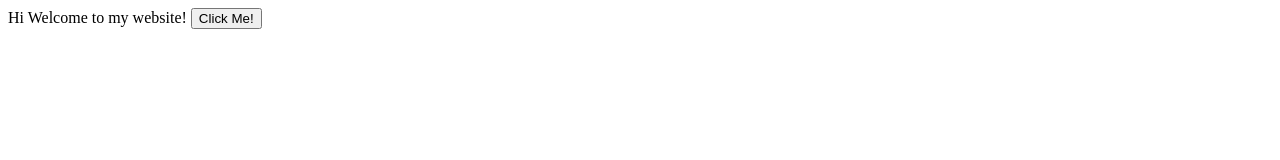
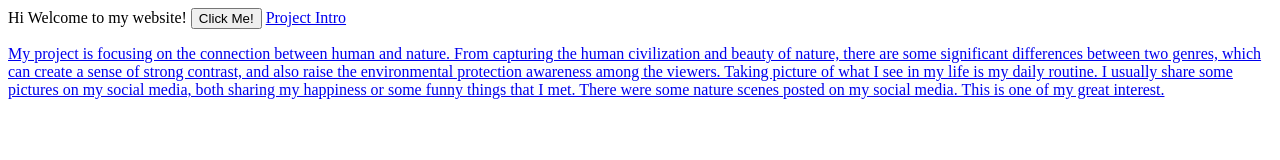
Before and after one commit to Joe-Lin2002/DMS103Proj, a plain HTML site: page index.html in a window 1280 px wide. Drawn offline with Linux system fonts and the light colour scheme.

Commit message:
Update index.html

```diff
--- a/index.html
+++ b/index.html
@@ -1,6 +1,17 @@
 <html>
   <body>
-  Hi Welcome to my website!
+    Hi Welcome to my website!
     <button href="https://youtu.be/dQw4w9WgXcQ">Click Me!</button>
+
+    <a /href="Story.html> Click here to my game</a>
+
+              <h1>Project Intro</h1>
+              <p>
+              My project is focusing on the connection between human and nature. From capturing the human civilization and beauty of nature, there are some significant differences between two genres, which can create a sense of strong contrast, and also raise the environmental protection awareness among the viewers.
+
+Taking picture of what I see in my life is my daily routine. I usually share some pictures on my social media, both sharing my happiness or some funny things that I met. There were some nature scenes posted on my social media. This is one of my great interest.
+
+              </p>
+
   </body>
 </html>
```
